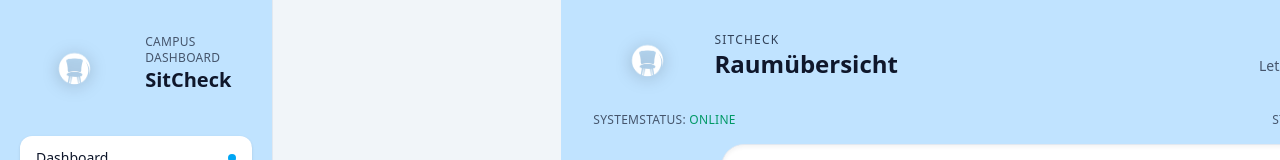
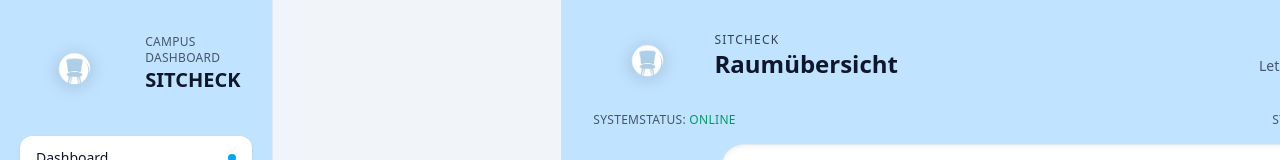
Before and after one commit to PSSCoding/SitCheck, a Next.js app in the folder nextapp/: page / in a window 1280 px wide. Shown: the top 160 px of the page. Built offline with nearby package versions, Linux system fonts and the light colour scheme.

Commit message:
Update sidebar header title to uppercase

```diff
--- a/nextapp/src/app/layout.js
+++ b/nextapp/src/app/layout.js
@@ -185,7 +185,7 @@ export default function RootLayout({ children }) {
                 />
                 <div className="flex flex-col justify-center">
                   <p className="text-xs uppercase tracking-wide text-slate-600">Campus Dashboard</p>
-                  <h2 className="text-xl font-semibold text-slate-900">SitCheck</h2>
+                  <h2 className="text-xl font-semibold text-slate-900">SITCHECK</h2>
                 </div>
               </div>
 
```
